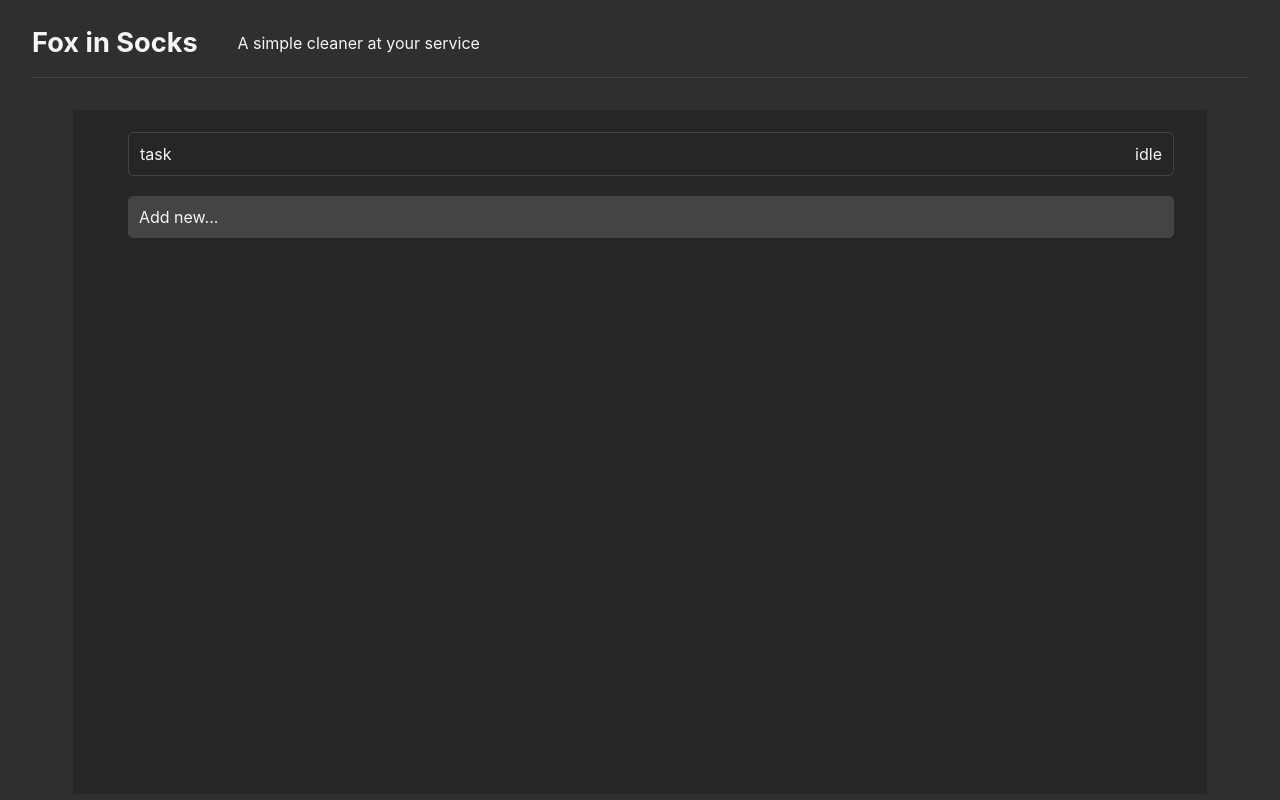
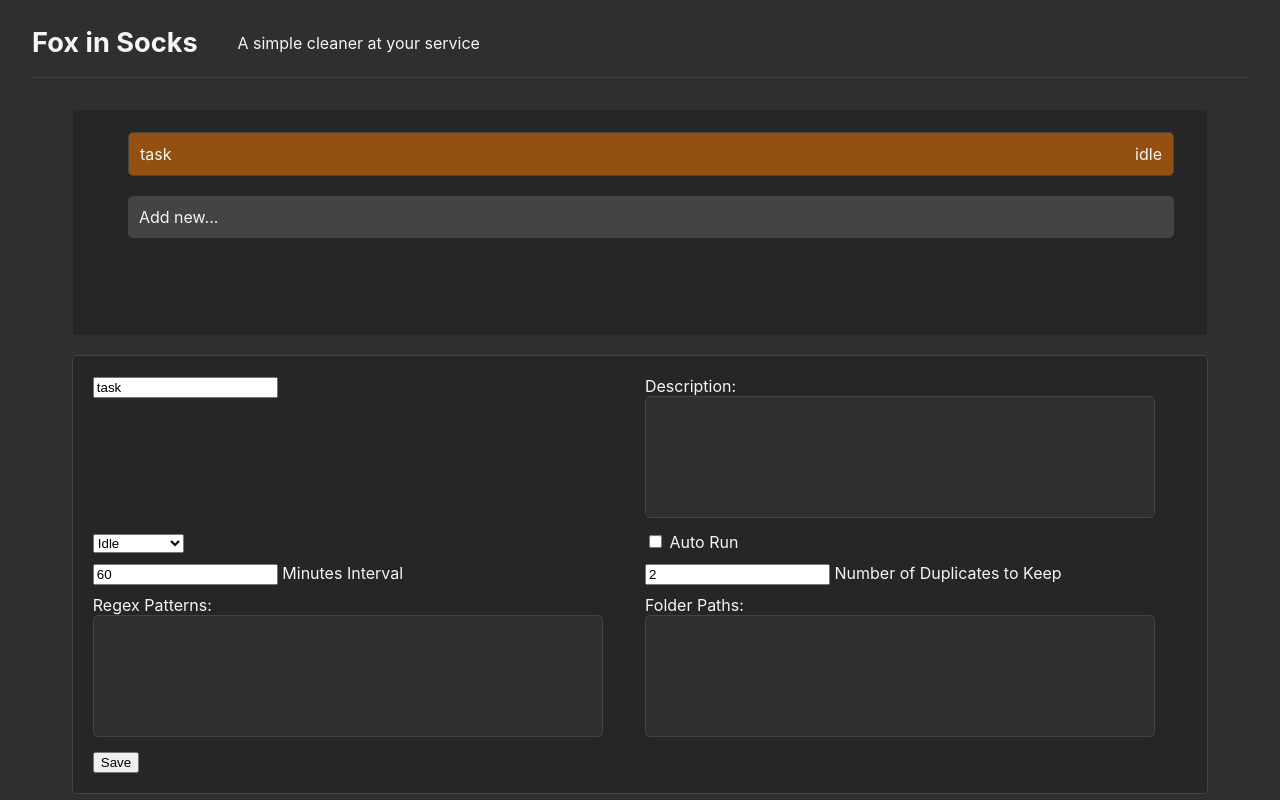
Before and after one commit to JakubJKrawczyk/FOXinSOCKS, a React (Vite) app: page / in a window 1280 px wide. Both pictures are taken after a click on the element "Add new...". Built offline with nearby package versions, Linux system fonts and the light colour scheme.

Commit message:
dziala zaznaczanie nowo dodanego elementu

```diff
--- a/package.json
+++ b/package.json
@@ -13,7 +13,8 @@
     "@tauri-apps/api": "^2",
     "@tauri-apps/plugin-opener": "^2",
     "react": "^19.1.0",
-    "react-dom": "^19.1.0"
+    "react-dom": "^19.1.0",
+    "uuid": "^13.0.0"
   },
   "devDependencies": {
     "@tauri-apps/cli": "^2",
--- a/src/App.tsx
+++ b/src/App.tsx
@@ -1,8 +1,7 @@
 import "./style/App.css";
 import taskModel from "./backend/models/taskModel";
-import { Component, useState  } from "react";
+import { useEffect, useId, useState  } from "react";
 import TasksList from "./components/TasksList";
-
 
 function App() {
 
@@ -10,7 +9,7 @@ function App() {
 
     const [selectedItem, setSelectedItem] = useState<taskModel | null>(null);
     const [tasks, setTasks] = useState<taskModel[]>([]);
-    var tasksList = document.getElementsByClassName("tasks-list")[0] as HTMLTableElement
+
   // END OF VARIABLES
 
   // EVENTS
@@ -20,33 +19,48 @@ function App() {
     ) {
       console.log("clicked outside");
       setSelectedItem(null);
+      selectFrontItem(null);
     }
   };
 
+  useEffect(() => {
+      let listElements = document.getElementsByClassName("task-selectable");
+      console.log(listElements.length)
+      var element = listElements[listElements.length - 1] as HTMLElement;
+      selectFrontItem(element)
+    },[tasks])
 
   // FUNCTIONS
 
+  function selectFrontItem(element: HTMLElement | null){
+
+    let listElements = document.getElementsByClassName("task-selectable");
+
+        for (let i = 0; i < listElements.length; i++) {
+        listElements[i].setAttribute("class", "task-item task-selectable");
+        }
+        if(element)
+          element.setAttribute("class", "task-item task-selectable selected-task-item");
+  }
+
+  function selectTask(e: React.MouseEvent<HTMLTableRowElement, MouseEvent>, task: taskModel) {
+
+        console.log("Selected task:", task);
+        var element = e.currentTarget as HTMLTableRowElement;
+        selectFrontItem(element)
+        setSelectedItem(task)
+    }
 
 
-  function updateTask(e: React.FormEvent<HTMLFormElement>) {
+
+  function updateTask() {
     console.log("Updating task...");
 
-    if(selectedItem) {
-      const formData = new FormData(e.currentTarget);
-      selectedItem.title = formData.get("task-title") as string;
-      selectedItem.description = formData.get("task-description") as string;
-      selectedItem.status = formData.get("task-status") as "sheduled" | "in-progress" | "idle" | "done";
-      selectedItem.auto_run = formData.get("task-auto-run") === "on";
-      selectedItem.auto_run_interval = Number(formData.get("task-auto-run-interval"));
-      selectedItem.number_of_dup_to_keep = Number(formData.get("task-number-of-dups"));
-      selectedItem.regex_patterns = (formData.get("task-regex-patterns") as string).split("\n").map(pattern => pattern.trim()).filter(pattern => pattern.length > 0);
-      selectedItem.folder_paths = (formData.get("task-folder-paths") as string).split("\n").map(path => path.trim()).filter(path => path.length > 0);
-    }
+
     const newTasks = tasks.map((task) =>
-      task.id == selectedItem?.id ? { ...task, task } : task
-    );
-    setTasks(newTasks);
-
+      task.id == selectedItem!.id ? task = selectedItem! : task
+    )
+    setTasks(newTasks)
   };
 
   function handleChange(e: React.ChangeEvent<HTMLInputElement | HTMLTextAreaElement | HTMLSelectElement>) {
@@ -90,7 +104,10 @@ function App() {
 
   function addTask(){
     console.log("Adding new task")
-    setTasks([...tasks, new taskModel()])
+    let newTask = new taskModel();
+    setTasks([...tasks, newTask])
+    setSelectedItem(newTask)
+
   }
 
   // RENDER
@@ -107,11 +124,11 @@ function App() {
         <div className="container-bottom">
           {/* List of tasks */}
 
-          <TasksList t={tasks} setSelectedItem={setSelectedItem} addTask={addTask} />
+          <TasksList t={tasks} selectTask={selectTask} addTask={addTask} />
 
           {/* Task description */}
           {selectedItem && (
-            <form className="task-description" datatype="taskModel" onSubmit={(e) => updateTask(e as React.FormEvent<HTMLFormElement>)}>
+            <form className="task-description" datatype="taskModel">
               <div className="task-title-container">
                 <input className="task-title-input" type="text" value={selectedItem.title} name="task-title" onChange={handleChange}/>
               </div>
@@ -147,7 +164,7 @@ function App() {
                 <textarea className="task-folder-paths-input" value={selectedItem.folder_paths.join("\n")} name="task-folder-paths" onChange={handleChange}/>
               </div>
               <div className="task-save-button-container">
-                <button className="task-save-button" type="submit">Save</button>
+                <button type="button" className="task-save-button" onClick={() => updateTask()}>Save</button>
               </div>
 
             </form>
--- a/src/backend/models/taskModel.tsx
+++ b/src/backend/models/taskModel.tsx
@@ -1,5 +1,8 @@
+import {v4 as uuidv4} from 'uuid';
+
+
 class taskModel {
-    id: number;
+    id: string;
     title: string;
     description: string;
     auto_run: boolean;
@@ -12,7 +15,7 @@ class taskModel {
 
 
     constructor(
-        taskId: number = 0,
+        taskId: string = uuidv4(),
         taskTitle: string = "task",
         taskDescription: string = "",
         taskAutoRun: boolean = false,
--- a/src/components/TasksList.tsx
+++ b/src/components/TasksList.tsx
@@ -2,34 +2,22 @@ import taskModel from "../backend/models/taskModel"
 
 interface TasksListProps{
     t: taskModel[];
-    setSelectedItem: React.Dispatch<React.SetStateAction<taskModel | null>>;
+    selectTask: (e: React.MouseEvent<HTMLTableRowElement, MouseEvent>, task: taskModel) => void;
     addTask: () => void;
 }
 
-export default function TasksList({ t, setSelectedItem, addTask }: TasksListProps){
+export default function TasksList({ t, selectTask, addTask }: TasksListProps){
        /**
      *
      */
-    function selectTask(e: React.MouseEvent<HTMLTableRowElement, MouseEvent>, task: taskModel) {
 
-        console.log("Selected task:", task);
-        var element = e.currentTarget as HTMLTableRowElement;
-        let listElements = document.getElementsByClassName("task-item");
-
-        for (let i = 0; i < listElements.length; i++) {
-        listElements[i].setAttribute("class", "task-item");
-        }
-
-        element.setAttribute("class", "task-item selected-task-item");
-        setSelectedItem(task)
-    }
        return (
         <>
         <div className="tasks-list">
             <table>
               <tbody className="tasks-table-items">
                 {t.map((task, index) => (
-                  <tr key={index} className="task-item" onClick={(e) => selectTask(e, task)}>
+                  <tr key={index} className="task-item task-selectable" onClick={(e) => selectTask(e, task)}>
                     <td>
                       <label> {task.title}</label>
                     </td>
```
Also changed, not shown: 1 other file (tests, documents, lock files or other folders).
